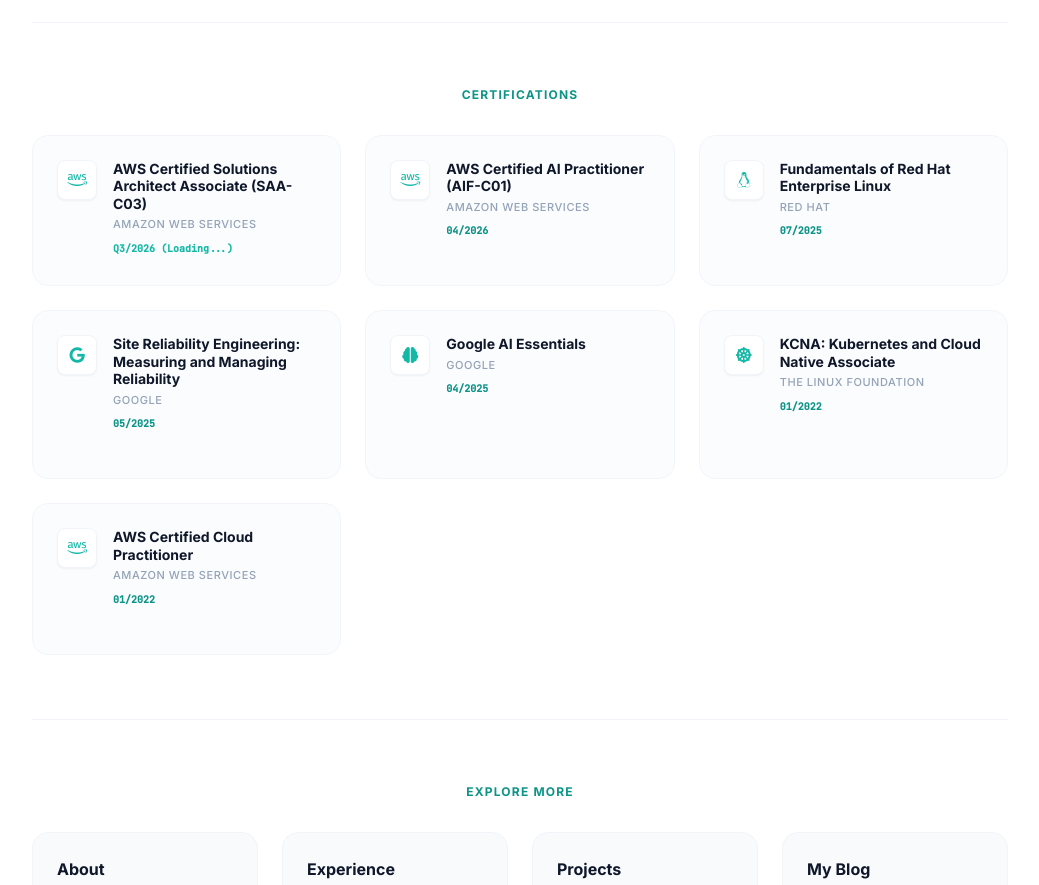
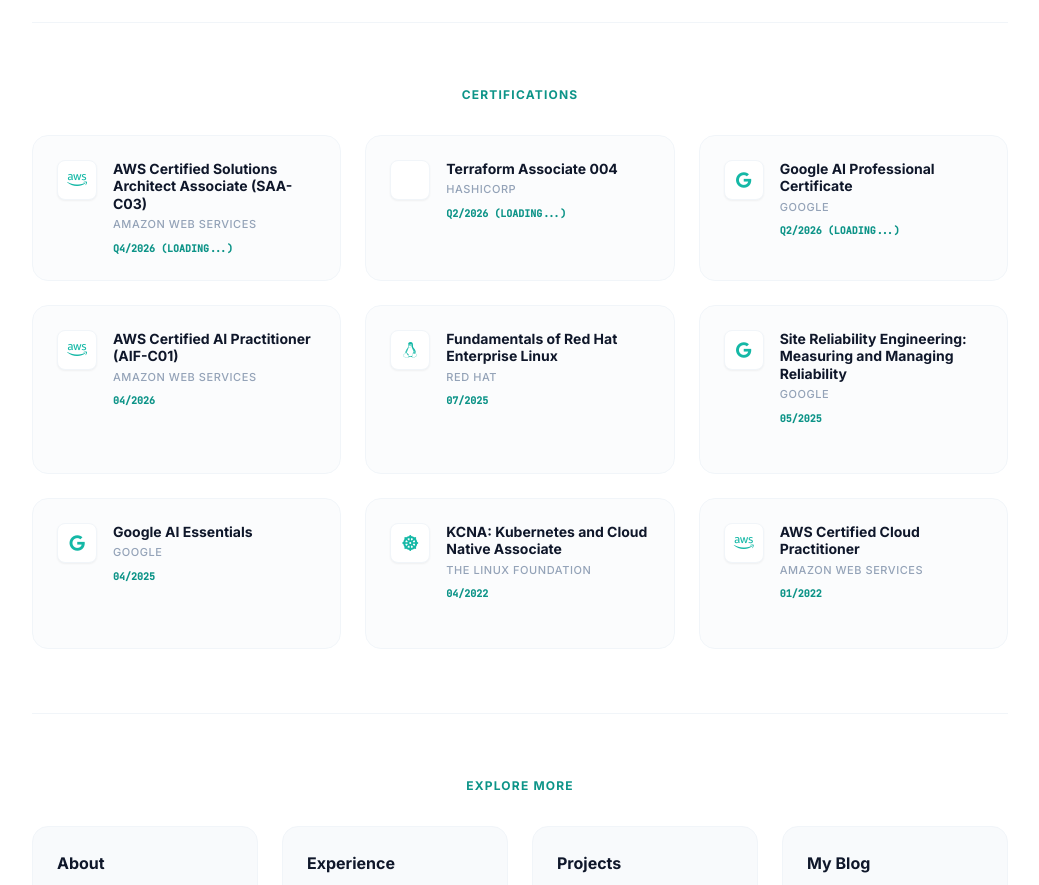
Before and after one commit to SterlingMcKinley/SterlingMcKinley_websiteportfolio, a React (Vite) app: page /#/ in a window 1280 px wide. Shown: the part 1200-2085 px from the top of the page, without its empty margins (120-1159 px from the left). Built offline with nearby package versions, Linux system fonts and the light colour scheme; a web font is replaced by a local one.

Commit message:
Update Cert section

```diff
--- a/pages/Home.tsx
+++ b/pages/Home.tsx
@@ -61,9 +61,21 @@
   const certifications = [
     {
       name: "AWS Certified Solutions Architect Associate (SAA-C03)",
-      date: "Q3/2026 (Loading...)",
+      date: "Q4/2026 (LOADING...)",
       issuer: "Amazon Web Services",
       icon: "fa-brands fa-aws"
+    },
+      {
+      name: "Terraform Associate 004",
+      date: "Q2/2026 (LOADING...)",
+      issuer: "Hashicorp",
+      icon: "si-terraform"
+    },
+    {
+      name: "Google AI Professional Certificate",
+      date: "Q2/2026 (LOADING...)",
+      issuer: "Google",
+      icon: "fa-brands fa-google"
     },
     {
       name: "AWS Certified AI Practitioner (AIF-C01)",
@@ -90,12 +102,12 @@
       name: "Google AI Essentials",
       date: "04/2025",
       issuer: "Google",
-      icon: "fa-solid fa-brain",
+      icon: "fa-brands fa-google",
       link: "https://www.coursera.org/account/accomplishments/certificate/NZOZS0R56VO1"
     },
     {
       name: "KCNA: Kubernetes and Cloud Native Associate",
-      date: "01/2022",
+      date: "04/2022",
       issuer: "The Linux Foundation",
       icon: "fa-solid fa-dharmachakra",
       link: "https://www.credly.com/badges/343b2e0b-33e6-4c2e-aa11-d3a3d8d21e2f/public_url"
```
